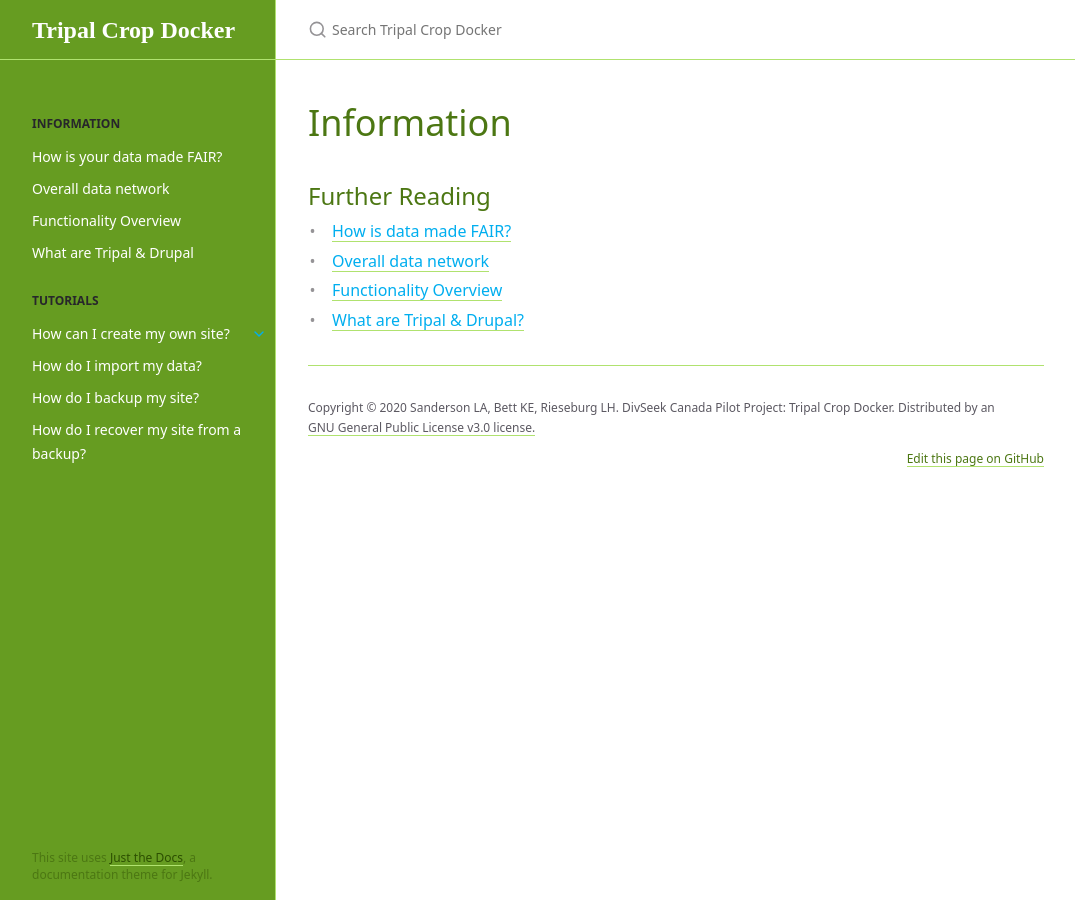
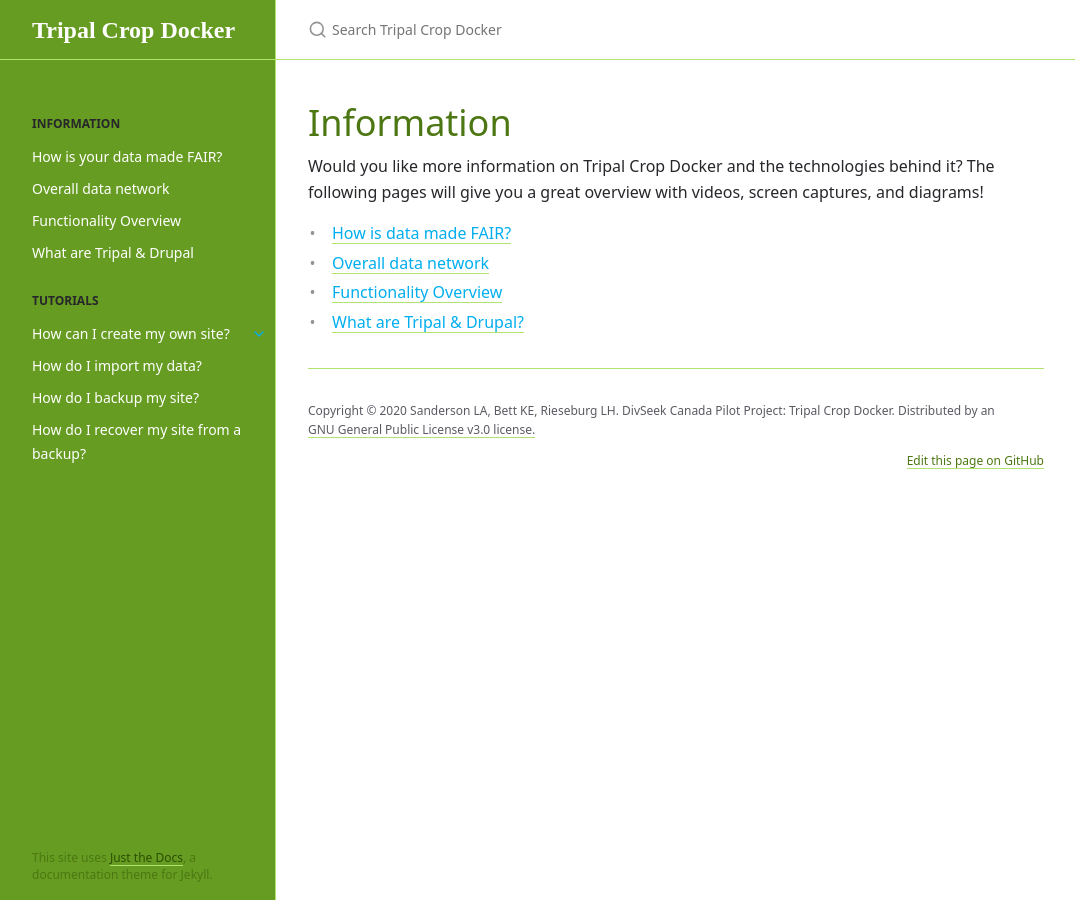
Before and after one commit to DivSeek-Canada/tripal-crop-docker, a Jekyll site: the page built from docs.md, in a window 1280 px wide. Shown: the whole page, without its empty margins (96-1171 px from the left). Built offline with Jekyll 4.4.1, drawn with Linux system fonts in a browser that asks for light colours.

Commit message:
Make the info page work.

```diff
--- a/_sass/color_schemes/green.scss
+++ b/_sass/color_schemes/green.scss
@@ -122,6 +122,12 @@ $feedback-color: darken($sidebar-color, 3%);
   }
 }
 
+img {
+  border: 1px solid aae4f7;
+  -webkit-box-shadow: 5px 5px 15px 5px rgba(0,0,0,0.31);
+  box-shadow: 5px 5px 15px 5px rgba(0,0,0,0.31);
+}
+
 video {
   border: 1px solid aae4f7;
   -webkit-box-shadow: 5px 5px 15px 5px rgba(0,0,0,0.31);
--- a/docs.md
+++ b/docs.md
@@ -8,10 +8,9 @@ permalink: /docs
 
 # Information
 
-## Further Reading
-{: .toc-header }
+Would you like more information on Tripal Crop Docker and the technologies behind it? The following pages will give you a great overview with videos, screen captures, and diagrams!
 
- - [How is data made FAIR?](/docs/FAIR-data)
- - [Overall data network](/docs/data-network)
- - [Functionality Overview](/docs/data-support)
- - [What are Tripal & Drupal?](/docs/Tripal-Drupal)
+ - [How is data made FAIR?]({{site.baseurl}}/docs/FAIR-data)
+ - [Overall data network]({{site.baseurl}}/docs/data-network)
+ - [Functionality Overview]({{site.baseurl}}/docs/data-support)
+ - [What are Tripal & Drupal?]({{site.baseurl}}/docs/Tripal-Drupal)
```
